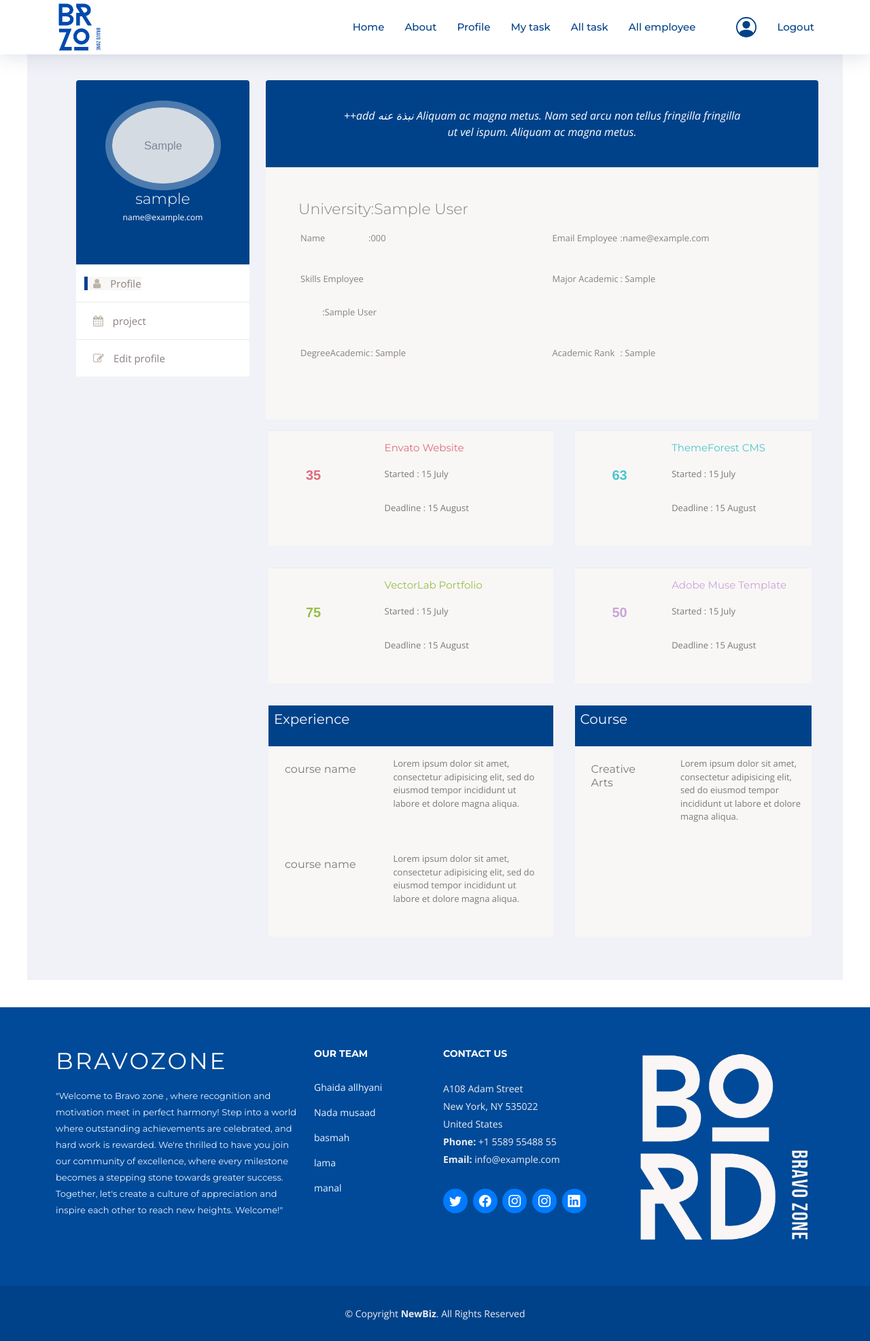
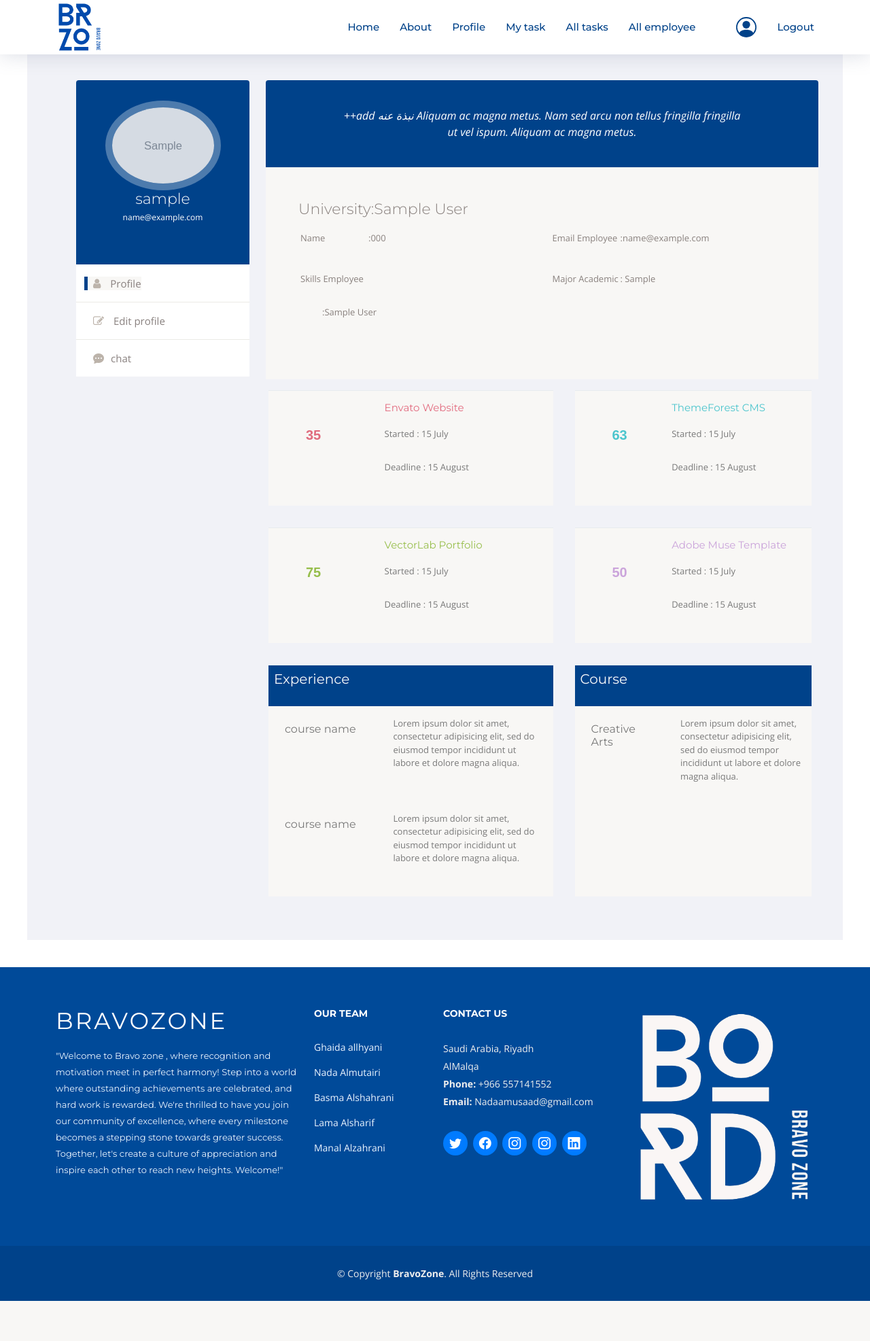
Before and after one commit to Nada-x/BravoZone, a Django app: page /account/profile/1 in a window 1280 px wide. Shown: the whole page at 68% size. After the commit the page ends 1914 px from the top, so only its background shows below. Run offline with Django 4.2, Linux system fonts and the light colour scheme; tables that the repository leaves empty hold one stand-in row (values such as "Sample post"); grey boxes marked "Sample" are stand-in pictures; some libraries are stand-ins or nearby versions.

Commit message:
ubdate edit_profile

```diff
--- a/BravoZone/account/templates/accounts/profile.html
+++ b/BravoZone/account/templates/accounts/profile.html
@@ -1,6 +1,5 @@
-
 {% extends 'main/base.html' %}
-{% block title %} profile  {% endblock %}
+{% block title %} profile {% endblock %}
 {% block content %}
 <section id="" class="profile">
     <div class="container m-5">
@@ -11,15 +10,18 @@
                         <div class="user-heading round">
                             {% with profile_user.education.all|first as education %}
                             <a href="#">
-                                 <img src="{{ education.profile_picture.url }}" style="width: 150px;" alt="Profile Picture">
+                                <img src="{{ education.profile_picture.url }}" style="width: 150px;"
+                                    alt="Profile Picture">
                             </a>
                             <h1>{{ profile_user.username }}</h1>
                             <p>{{ profile_user.email }}</p>
                         </div>
                         <ul class="nav nav-pills nav-stacked d-flex  ">
-                                        <li class="active me-5 el col-12 "><a href="#"> <i class="fa fa-user ps-2  "></i> Profile </a></li>
-                                        <li class=" el col-12"><a href="#"> <i class="fa fa-calendar ps-2 "></i> project</a></li>
-                                        <li class=" el col-12"><a href="#"> <i class="fa fa-edit ps-2 "></i> Edit profile</a></li>
+                            <li class="active me-5 el col-12 "><a href="#"> <i class="fa fa-user ps-2  "></i> Profile
+                                </a></li>
+                            <li class=" el col-12"><a href="{% url 'account:edit_profile' %}"> <i class="fa fa-edit ps-2 "></i> Edit profile</a></li>
+                            <li class=" el col-12"><a href="#"> <i class="bi bi-chat-dots-fill ps-2 "></i>chat</a></li>
+
                         </ul>
                     </div>
                 </div>
@@ -27,7 +29,8 @@
 
                     <div class="panel">
                         <div class="bio-graph-heading">
-                                   ++add نبذة عنه Aliquam ac magna metus. Nam sed arcu non tellus fringilla fringilla ut vel ispum. Aliquam ac magna metus.
+                            ++add نبذة عنه Aliquam ac magna metus. Nam sed arcu non tellus fringilla fringilla ut vel
+                            ispum. Aliquam ac magna metus.
                         </div>
                         <div class="panel-body bio-graph-info p-5">
                             <h1>University:{{ education.university_name }}</h1>
@@ -48,12 +51,6 @@
                                 <div class="bio-row">
                                     <p><span>Major Academic </span>: {{ education.major }}</p>
                                 </div>
-                        <div class="bio-row">
-                        <p><span>DegreeAcademic</span> : {{ education.degree }}</p>
-                        </div>
-                        <div class="bio-row">
-                        <p><span>Academic Rank</span>: {{ education.academic_rank }}</p>
-                        </div>
                             </div>
                         </div>
                     </div>
@@ -64,7 +61,12 @@
                                 <div class="panel">
                                     <div class="">
                                         <div class="bio-chart">
-                                            <div style="display:inline;width:100px;height:100px;"><canvas width="100" height="100px"></canvas><input class="knob" data-width="100" data-height="100" data-displayprevious="true" data-thickness=".2" value="35" data-fgcolor="#e06b7d" data-bgcolor="#e8e8e8" style="width: 54px; height: 33px; position: absolute; vertical-align: middle; margin-top: 33px; margin-left: -77px; border: 0px; font-weight: bold; font-style: normal; font-variant: normal; font-stretch: normal; font-size: 20px; line-height: normal; font-family: Arial; text-align: center; color: rgb(224, 107, 125); padding: 0px; -webkit-appearance: none; background: none;"></div>
+                                            <div style="display:inline;width:100px;height:100px;"><canvas width="100"
+                                                    height="100px"></canvas><input class="knob" data-width="100"
+                                                    data-height="100" data-displayprevious="true" data-thickness=".2"
+                                                    value="35" data-fgcolor="#e06b7d" data-bgcolor="#e8e8e8"
+                                                    style="width: 54px; height: 33px; position: absolute; vertical-align: middle; margin-top: 33px; margin-left: -77px; border: 0px; font-weight: bold; font-style: normal; font-variant: normal; font-stretch: normal; font-size: 20px; line-height: normal; font-family: Arial; text-align: center; color: rgb(224, 107, 125); padding: 0px; -webkit-appearance: none; background: none;">
+                                            </div>
                                         </div>
                                         <div class="bio-desk">
                                             <h4 class="red">Envato Website</h4>
@@ -78,7 +80,12 @@
                                 <div class="panel">
                                     <div class="">
                                         <div class="bio-chart">
-                                            <div style="display:inline;width:100px;height:100px;"><canvas width="100" height="100px"></canvas><input class="knob" data-width="100" data-height="100" data-displayprevious="true" data-thickness=".2" value="63" data-fgcolor="#4CC5CD" data-bgcolor="#e8e8e8" style="width: 54px; height: 33px; position: absolute; vertical-align: middle; margin-top: 33px; margin-left: -77px; border: 0px; font-weight: bold; font-style: normal; font-variant: normal; font-stretch: normal; font-size: 20px; line-height: normal; font-family: Arial; text-align: center; color: rgb(76, 197, 205); padding: 0px; -webkit-appearance: none; background: none;"></div>
+                                            <div style="display:inline;width:100px;height:100px;"><canvas width="100"
+                                                    height="100px"></canvas><input class="knob" data-width="100"
+                                                    data-height="100" data-displayprevious="true" data-thickness=".2"
+                                                    value="63" data-fgcolor="#4CC5CD" data-bgcolor="#e8e8e8"
+                                                    style="width: 54px; height: 33px; position: absolute; vertical-align: middle; margin-top: 33px; margin-left: -77px; border: 0px; font-weight: bold; font-style: normal; font-variant: normal; font-stretch: normal; font-size: 20px; line-height: normal; font-family: Arial; text-align: center; color: rgb(76, 197, 205); padding: 0px; -webkit-appearance: none; background: none;">
+                                            </div>
                                         </div>
                                         <div class="bio-desk">
                                             <h4 class="terques">ThemeForest CMS </h4>
@@ -92,7 +99,12 @@
                                 <div class="panel">
                                     <div class="">
                                         <div class="bio-chart">
-                                            <div style="display:inline;width:100px;height:100px;"><canvas width="100" height="100px"></canvas><input class="knob" data-width="100" data-height="100" data-displayprevious="true" data-thickness=".2" value="75" data-fgcolor="#96be4b" data-bgcolor="#e8e8e8" style="width: 54px; height: 33px; position: absolute; vertical-align: middle; margin-top: 33px; margin-left: -77px; border: 0px; font-weight: bold; font-style: normal; font-variant: normal; font-stretch: normal; font-size: 20px; line-height: normal; font-family: Arial; text-align: center; color: rgb(150, 190, 75); padding: 0px; -webkit-appearance: none; background: none;"></div>
+                                            <div style="display:inline;width:100px;height:100px;"><canvas width="100"
+                                                    height="100px"></canvas><input class="knob" data-width="100"
+                                                    data-height="100" data-displayprevious="true" data-thickness=".2"
+                                                    value="75" data-fgcolor="#96be4b" data-bgcolor="#e8e8e8"
+                                                    style="width: 54px; height: 33px; position: absolute; vertical-align: middle; margin-top: 33px; margin-left: -77px; border: 0px; font-weight: bold; font-style: normal; font-variant: normal; font-stretch: normal; font-size: 20px; line-height: normal; font-family: Arial; text-align: center; color: rgb(150, 190, 75); padding: 0px; -webkit-appearance: none; background: none;">
+                                            </div>
                                         </div>
                                         <div class="bio-desk">
                                             <h4 class="green">VectorLab Portfolio</h4>
@@ -106,7 +118,12 @@
                                 <div class="panel">
                                     <div class="">
                                         <div class="bio-chart">
-                                            <div style="display:inline;width:100px;height:100px;"><canvas width="100" height="100px"></canvas><input class="knob" data-width="100" data-height="100" data-displayprevious="true" data-thickness=".2" value="50" data-fgcolor="#cba4db" data-bgcolor="#e8e8e8" style="width: 54px; height: 33px; position: absolute; vertical-align: middle; margin-top: 33px; margin-left: -77px; border: 0px; font-weight: bold; font-style: normal; font-variant: normal; font-stretch: normal; font-size: 20px; line-height: normal; font-family: Arial; text-align: center; color: rgb(203, 164, 219); padding: 0px; -webkit-appearance: none; background: none;"></div>
+                                            <div style="display:inline;width:100px;height:100px;"><canvas width="100"
+                                                    height="100px"></canvas><input class="knob" data-width="100"
+                                                    data-height="100" data-displayprevious="true" data-thickness=".2"
+                                                    value="50" data-fgcolor="#cba4db" data-bgcolor="#e8e8e8"
+                                                    style="width: 54px; height: 33px; position: absolute; vertical-align: middle; margin-top: 33px; margin-left: -77px; border: 0px; font-weight: bold; font-style: normal; font-variant: normal; font-stretch: normal; font-size: 20px; line-height: normal; font-family: Arial; text-align: center; color: rgb(203, 164, 219); padding: 0px; -webkit-appearance: none; background: none;">
+                                            </div>
                                         </div>
                                         <div class="bio-desk">
                                             <h4 class="purple">Adobe Muse Template</h4>
@@ -133,7 +150,8 @@
 
                                         </div>
                                         <div class="bio-desk p-3">
-                                        <p>Lorem ipsum dolor sit amet, consectetur adipisicing elit, sed do eiusmod tempor incididunt ut labore et dolore magna aliqua.</p>
+                                            <p>Lorem ipsum dolor sit amet, consectetur adipisicing elit, sed do eiusmod
+                                                tempor incididunt ut labore et dolore magna aliqua.</p>
                                         </div>
                                     </div>
                                     <div class="">
@@ -143,7 +161,8 @@
 
                                         </div>
                                         <div class="bio-desk p-3">
-                                        <p>Lorem ipsum dolor sit amet, consectetur adipisicing elit, sed do eiusmod tempor incididunt ut labore et dolore magna aliqua.</p>
+                                            <p>Lorem ipsum dolor sit amet, consectetur adipisicing elit, sed do eiusmod
+                                                tempor incididunt ut labore et dolore magna aliqua.</p>
                                         </div>
                                     </div>
                                 </div>
@@ -159,11 +178,12 @@
                                     <div class="">
 
                                         <div class="bio-chart p-4">
-                                        <h6>Creative Arts  </h6>
+                                            <h6>Creative Arts </h6>
 
                                         </div>
                                         <div class="bio-desk p-3">
-                                        <p>Lorem ipsum dolor sit amet, consectetur adipisicing elit, sed do eiusmod tempor incididunt ut labore et dolore magna aliqua.</p>
+                                            <p>Lorem ipsum dolor sit amet, consectetur adipisicing elit, sed do eiusmod
+                                                tempor incididunt ut labore et dolore magna aliqua.</p>
                                         </div>
                                     </div>
                                 </div>
--- a/BravoZone/account/urls.py
+++ b/BravoZone/account/urls.py
@@ -11,5 +11,5 @@ urlpatterns = [
     path("profile/", views.profile, name="profile"),
     path("profile/<int:user_id>", views.profile, name="user_profile"),
     path("all/employee/", views.all_emploee, name="all_emploee"),
-
+    path("edit/", views.edit_profile, name="edit_profile"),
 ]
--- a/BravoZone/account/views.py
+++ b/BravoZone/account/views.py
@@ -73,3 +73,10 @@ def profile(request, user_id=''):
 def all_emploee(request):
 
     return render(request, "accounts/all_employee.html")
+
+def edit_profile(request, user_id=''):
+    if user_id:
+        profile_user = User.objects.get(pk=user_id)
+    else:
+        profile_user = request.user
+    return render(request, "accounts/edit_profile.html", { 'profile_user': profile_user })
--- a/BravoZone/main/templates/main/base.html
+++ b/BravoZone/main/templates/main/base.html
@@ -46,7 +46,7 @@
                 <li><a class="nav-link scrollto" href="#about">About</a></li>
                 <li><a class="nav-link scrollto" href="{%url 'account:profile'%}">Profile</a></li>
                 <li><a class="nav-link scrollto " href="{% url 'evaluation:task_list' %}">My task</a></li>
-                <li><a class="nav-link scrollto " href="{% url 'evaluation:task_list' %}">All task</a></li>
+                <li><a class="nav-link scrollto " href="{% url 'evaluation:task_list' %}">All tasks</a></li>
                 <li><a class="nav-link scrollto " href="{% url 'account:all_emploee' %}">All employee</a></li>
 
                 <li><a class="nav-link scrollto" href="#">{{ user.username }}</a></li>
@@ -93,21 +93,20 @@
                   <h4>Our team</h4>
                   <ul>
                     <li><a href="#">Ghaida allhyani</a></li>
-                    <li><a href="#">Nada musaad</a></li>
-                    <li><a href="#">basmah</a></li>
-                    <li><a href="#">lama</a></li>
-                    <li><a href="#">manal</a></li>
+                    <li><a href="#">Nada Almutairi</a></li>
+                    <li><a href="#">Basma Alshahrani</a></li>
+                    <li><a href="#">Lama Alsharif</a></li>
+                    <li><a href="#">Manal Alzahrani</a></li>
                   </ul>
                 </div>
 
                 <div class="col-lg-3 col-md-6 footer-contact">
                   <h4>Contact Us</h4>
                   <p>
-                    A108 Adam Street <br>
-                    New York, NY 535022<br>
-                    United States <br>
-                    <strong>Phone:</strong> +1 5589 55488 55<br>
-                    <strong>Email:</strong> info@example.com<br>
+                    Saudi Arabia, Riyadh<br>
+                    AlMalqa <br>
+                    <strong>Phone:</strong> +966 557141552<br>
+                    <strong>Email:</strong> Nadaamusaad@gmail.com<br>
                   </p>
 
                   <div class="social-links">
@@ -131,7 +130,7 @@
 
           <div class="container">
             <div class="copyright">
-              &copy; Copyright <strong>NewBiz</strong>. All Rights Reserved
+              &copy; Copyright <strong>BravoZone</strong>. All Rights Reserved
             </div>
 
           </div>
```
Also changed, not shown: BravoZone/account/templates/accounts/edit_profile.html (added, +137 -0 lines). Lines whose indentation alone changed are shown as unchanged.
